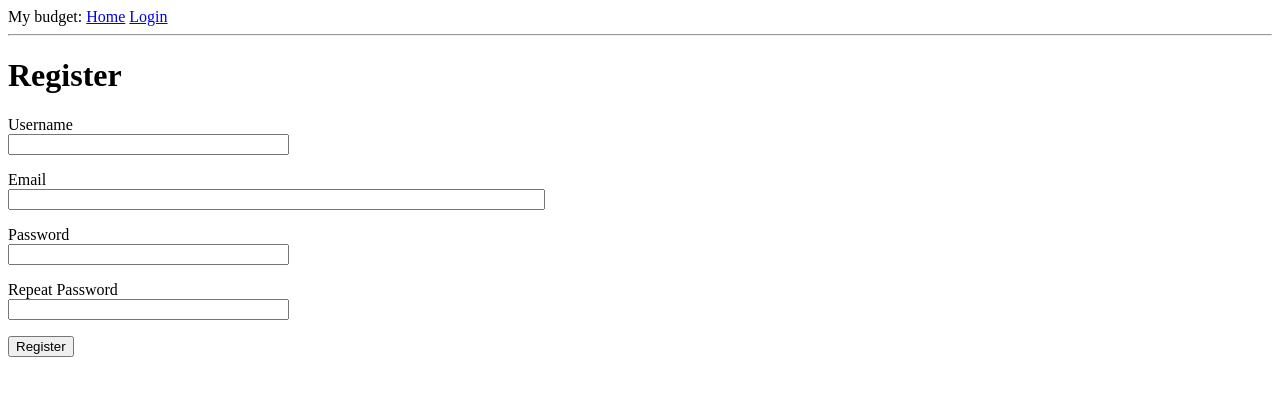
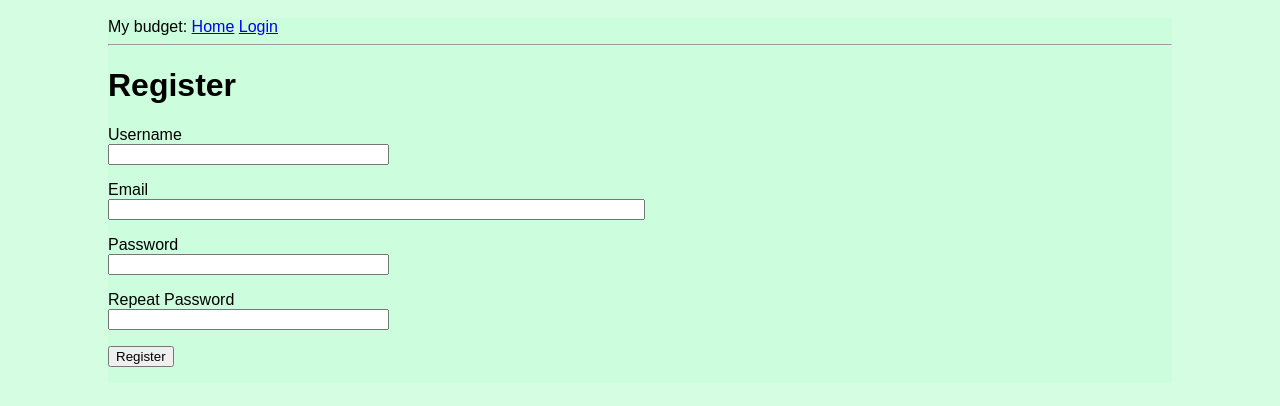
Before and after one commit to lukasz-franczyk/my_budget, a Flask app: page /auth/register in a window 1280 px wide. Shown: the top 406 px of the page. Run offline with Flask 3, Linux system fonts and the light colour scheme.

Commit message:
Add style.css file and images

```diff
--- /dev/null
+++ b/app/static/css/styles.css
@@ -0,0 +1,42 @@
+.google-sans-container {
+  font-family: "Google Sans", sans-serif;
+  font-optical-sizing: auto;
+  font-weight: 400;
+  font-style: normal;
+  font-variation-settings:
+    "GRAD" 0;
+}
+
+
+body{
+    padding: 10px 100px 10px 100px;
+    /* background-image: url('/static/img/annie-spratt-t1blIJO_CxU-unsplash.jpg'); */
+    /* background-image: url('/static/img/aarush-kochar-ZmLXBRfjSpo-unsplash.jpg'); */
+    /* background-image: url('/static/img/adam-nir-wTO6MWpMrJk-unsplash.jpg'); */
+    /* background-image: url('/static/img/jingming-pan-iYsrkq5qq0Q-unsplash.jpg'); */
+    /* background-image: url('/static/img/lucas-favre-MNXaW_ABlZY-unsplash.jpg'); */
+    /* background-image: url('/static/img/matthew-lancaster-OtfnlTw0lH4-unsplash.jpg'); */
+    /* background-image: url('/static/img/timis-alexandra-cySP2Nz27Pg-unsplash.jpg'); */
+    background-position: top;
+    background-size: cover;
+    background-color: #b5fdcd93;
+}
+
+.container {
+    display: flex;
+    flex-direction: column;
+    flex-wrap: wrap;
+    background-color: #b5fdcd44;
+    font-family: "Google Sans", sans-serif;
+    font-size: 20 px;
+}
+
+.container nav {
+    font-family: "Google Sans", sans-serif;
+    font-size: 20 px;
+}
+
+.container div {
+    font-family: "Google Sans", sans-serif;
+    font-size: 30 px;
+}
--- a/app/templates/_income.html
+++ b/app/templates/_income.html
@@ -1,4 +1,4 @@
-<table>
+<table class="container google-sans-container">
     <tr>
         <td>{{ income.name }}</td>
         <td>{{ income.amount }}</td>
--- a/app/templates/base.html
+++ b/app/templates/base.html
@@ -2,6 +2,8 @@
 <html lang="en">
 <head>
     <meta charset="UTF-8">
+    <meta name="viewport" content="width=device-width, initial-scale=1">
+    <link rel="stylesheet" href="{{ url_for('static', filename='css/styles.css') }}">
     {% if title %}
     <title>{{ title }} budget</title>
     {% else %}
@@ -9,7 +11,9 @@
     {% endif %}
 </head>
 <body>
-    <div>My budget:
+    <div class="container">
+        <nav>
+            My budget:
             <a href="{{ url_for('main.index') }}">Home</a>
             {% if current_user.is_anonymous %}
             <a href="{{ url_for('auth.login') }}">Login</a>
@@ -17,7 +21,8 @@
             <a href="{{ url_for('main.incomes') }}">Incomes</a>
             <a href="{{ url_for('auth.logout') }}">Logout</a>
             {% endif %}
-    </div>
+        </nav>
+        <div>
             <hr>
             {% with messages = get_flashed_messages() %}
             {% if messages %}
@@ -30,5 +35,7 @@
             {% endwith %}
             {% block content %}
             {% endblock %}
+        </div>
+    </div>
 </body>
 </html>
```
Also changed, not shown: app/static/img/aarush-kochar-ZmLXBRfjSpo-unsplash.jpg (added), app/static/img/lucas-favre-MNXaW_ABlZY-unsplash.jpg (added), app/static/img/matthew-lancaster-OtfnlTw0lH4-unsplash.jpg (added), 4 other files. Lines whose indentation alone changed are shown as unchanged.
